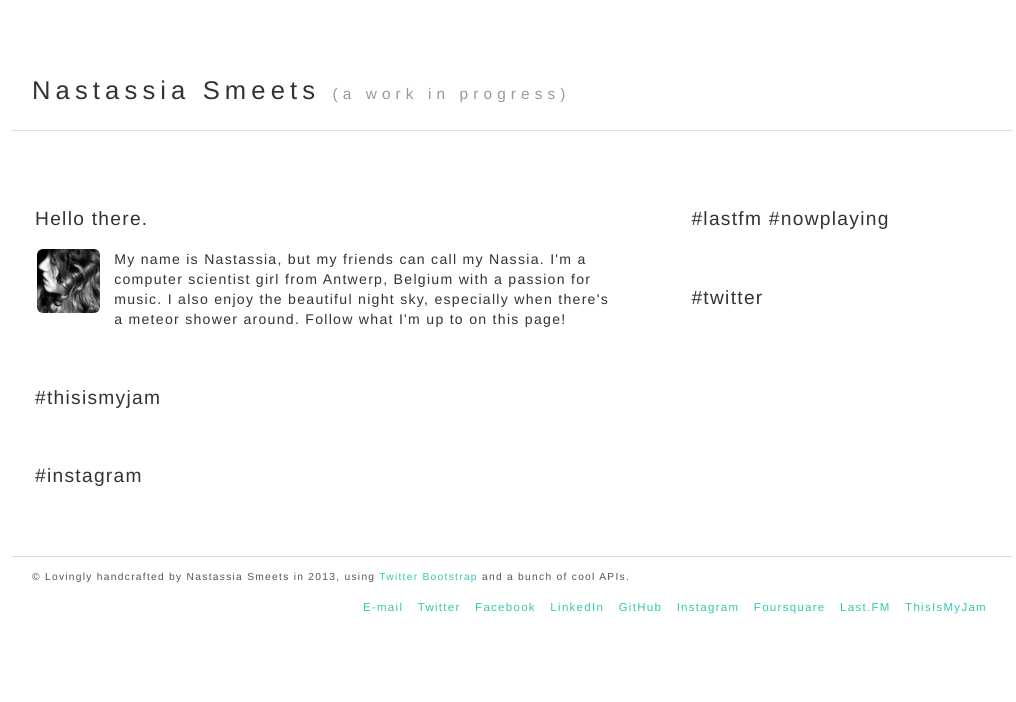
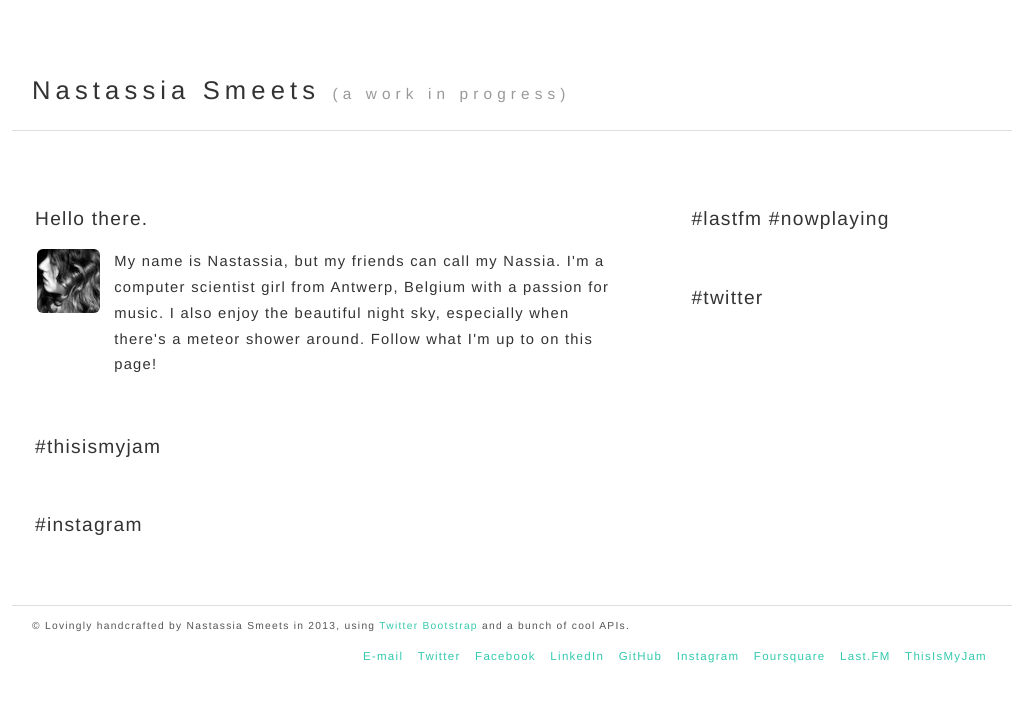
Before and after one commit to nassia/nassia.be, a plain HTML site: page index.html in a window 1280 px wide. Shown: the whole page, without its empty margins (148-1164 px from the left). Drawn offline with nearby package versions, Linux system fonts and the light colour scheme; files that its build step writes are made by us from their sources.

Commit message:
Profile text style and time for bed, really

```diff
--- a/less/nassia.less
+++ b/less/nassia.less
@@ -92,7 +92,8 @@ body {
 
 				.profile-text {
 					width: 80%;
-					font-size: 1.1em;
+					font-size: 1.15em;
+					line-height: 1.75em;
 				}
 			}
 		}
```
